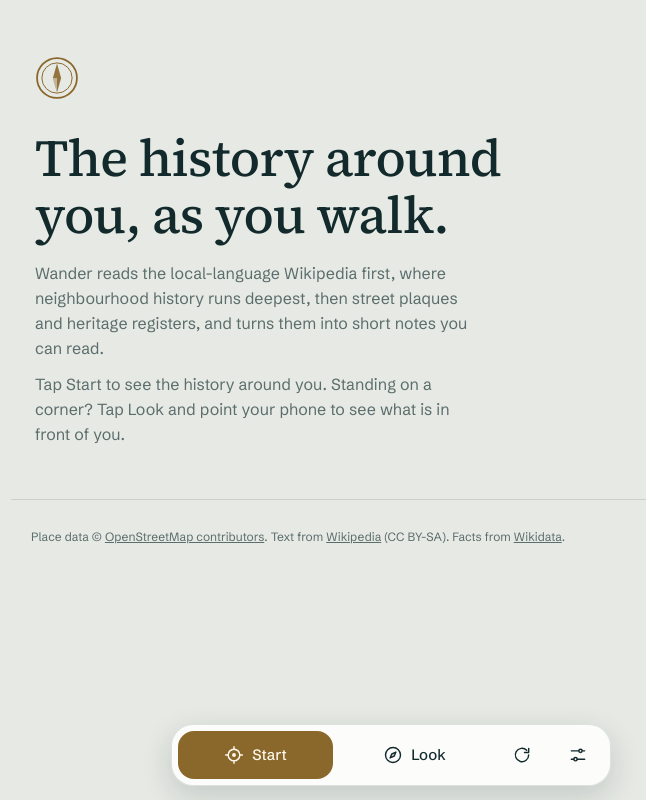
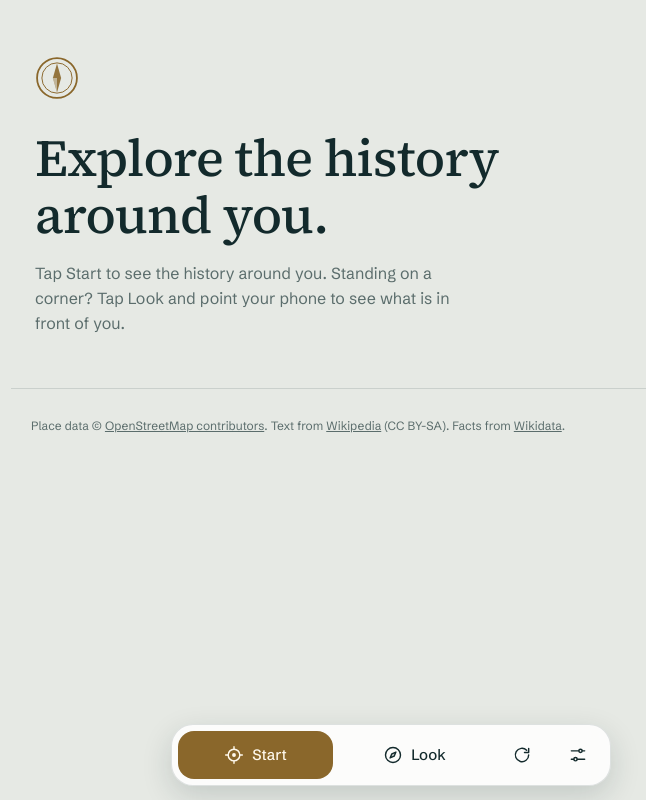
Before and after one commit to okitasan-dev/Wander, a plain HTML site: page index.html in a window 1280 px wide. Shown: the whole page, without its empty margins (249-895 px from the left). Drawn offline with nearby package versions, Linux system fonts and the light colour scheme.

Commit message:
Shorten the main page intro: new headline, no description
Co-Authored-By: Claude Opus 5.5 <noreply@anthropic.com>
Claude-Session: https://claude.ai/code/session_01PZkp9KTBh743ddTpiWhRzR

```diff
--- a/index.html
+++ b/index.html
@@ -225,8 +225,7 @@ footer a{color:var(--muted)}
   <section id="listWrap">
     <div class="hero">
       <div class="mark" aria-hidden="true"><svg width="44" height="44" viewBox="0 0 32 32" fill="none" stroke="currentColor" stroke-width="1.3"><circle cx="16" cy="16" r="14.5"/><circle cx="16" cy="16" r="11" stroke-width=".7"/><path d="M16 5.5 19 16 16 26.5 13 16Z" fill="currentColor" fill-opacity=".9" stroke="none"/><path d="M16 16 13 16 16 26.5Z" fill="var(--ground)" fill-opacity=".55" stroke="none"/></svg></div>
-      <h1>The history around you, as you walk.</h1>
-      <p>Wander reads the local-language Wikipedia first, where neighbourhood history runs deepest, then street plaques and heritage registers, and turns them into short notes you can read.</p>
+      <h1>Explore the history around you.</h1>
       <p>Tap Start to see the history around you. Standing on a corner? Tap Look and point your phone to see what is in front of you.</p>
     </div>
   </section>
```
